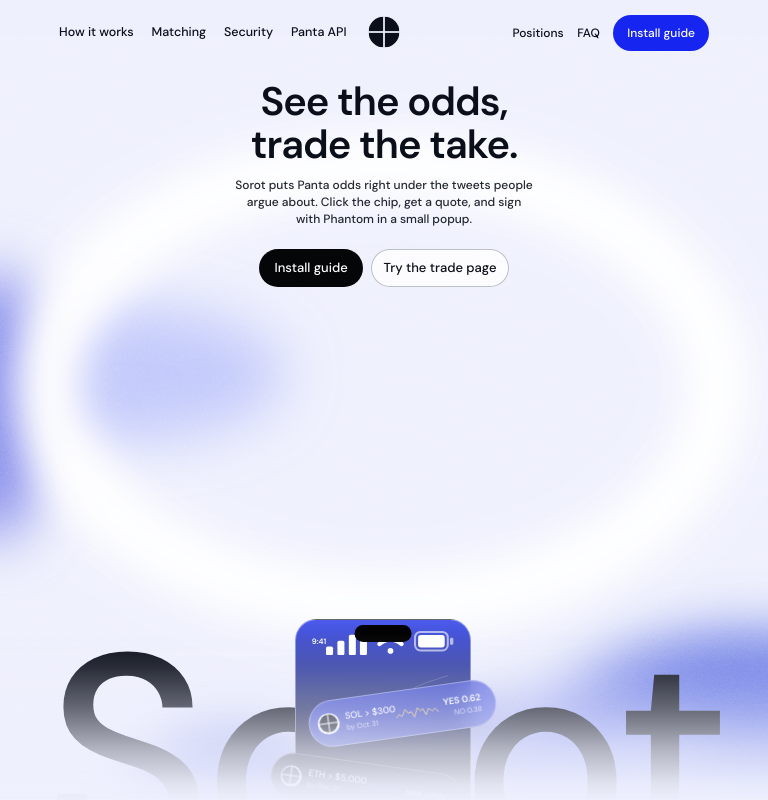
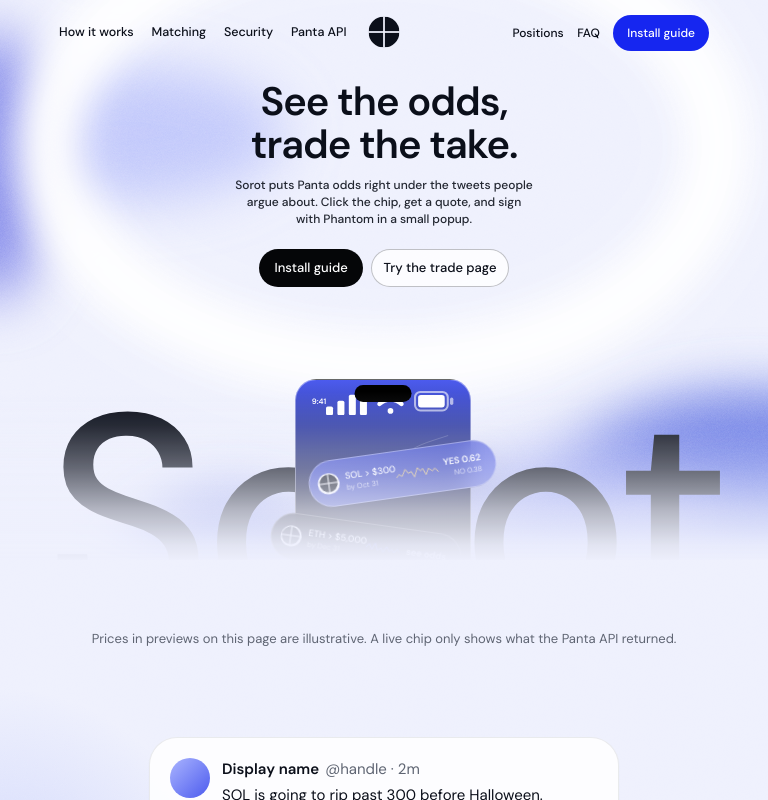
Before and after one commit to Im-A-Nuel/sorot, a Next.js app in the folder frontend/: page / in a window 768 px wide. Shown: the top 800 px of the page. Built offline with nearby package versions, Linux system fonts and the light colour scheme; no server answers.

Commit message:
fix(frontend): put the phone navbar controls at the screen edges, keep the hero compact on portrait tablets

```diff
--- a/frontend/app/globals.css
+++ b/frontend/app/globals.css
@@ -58,6 +58,13 @@ body {
 .hero-actions {
   margin-top: calc(29 * var(--u));
   gap: 8px;
+}
+
+/* Tablets in portrait: do not stretch the hero to the full screen height, that only adds empty space. */
+@media (min-width: 768px) and (max-width: 1023px) {
+  .hero {
+    height: max(62.5vw, 560px);
+  }
 }
 
 /*
--- a/frontend/components/MobileMenu.tsx
+++ b/frontend/components/MobileMenu.tsx
@@ -31,7 +31,7 @@ export function MobileMenu({ items }: { items: readonly Item[] }) {
         aria-controls="mobile-nav"
         aria-label={open ? "Close menu" : "Open menu"}
         onClick={() => setOpen((v) => !v)}
-        className="-ml-2 flex size-11 cursor-pointer items-center justify-center rounded-full"
+        className="-ml-2.5 flex size-11 cursor-pointer items-center justify-center rounded-full"
       >
         {open ? <CloseIcon /> : <MenuIcon />}
       </button>
--- a/frontend/components/Navbar.tsx
+++ b/frontend/components/Navbar.tsx
@@ -4,7 +4,7 @@ import { MobileMenu } from "./MobileMenu";
 
 export function Navbar() {
   return (
-    <header className="absolute inset-x-0 top-0 z-30 flex h-[calc(72*var(--nu))] min-h-16 items-center justify-between px-[max(20px,calc(83*var(--nu)))]">
+    <header className="absolute inset-x-0 top-0 z-30 flex h-[calc(72*var(--nu))] min-h-16 items-center justify-between px-4 md:px-[max(20px,calc(83*var(--nu)))]">
       <nav
         aria-label="Primary"
         className="hidden items-center gap-[calc(25*var(--nu))] text-[max(12.5px,calc(13.2*var(--nu)))] font-medium md:flex"
```
